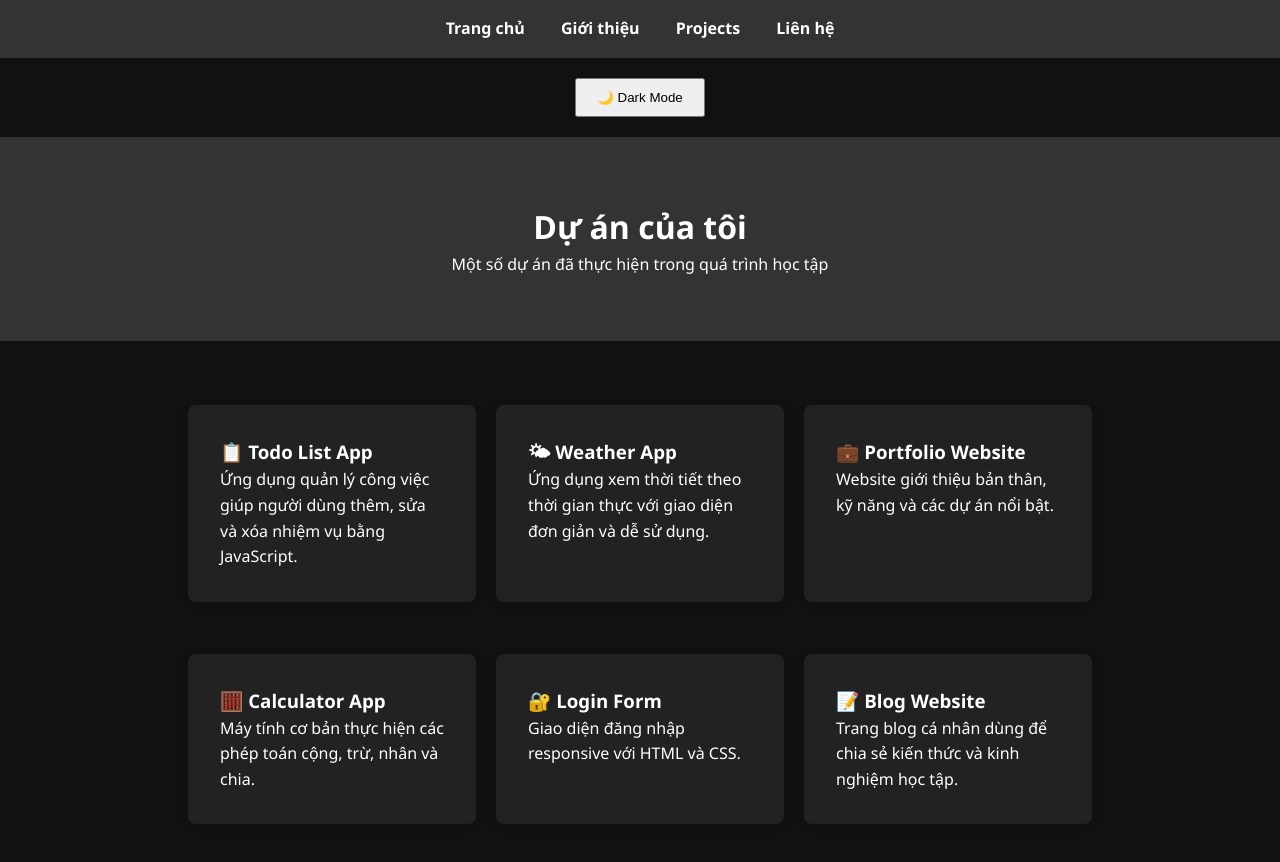
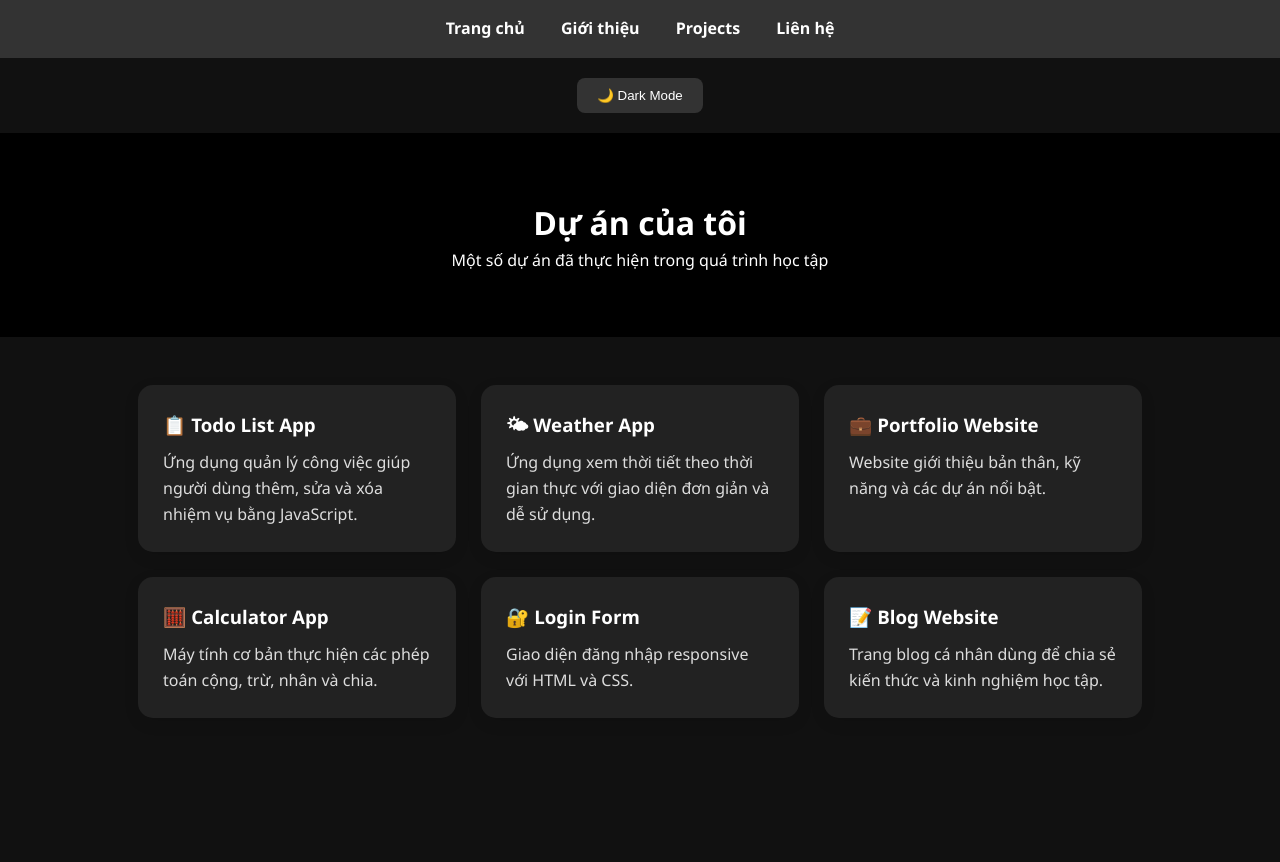
Before and after one commit to luthitrucsang241-afk/my-portfolio, a plain HTML site: page projects.html in a window 1280 px wide. Both pictures are taken after a click on the button "🌙 Dark Mode". After the commit the page ends 800 px from the top, so only its background shows below. Drawn offline with Linux system fonts and the light colour scheme; files that its build step writes are made by us from their sources; files whose address does not match are found by name.

Commit message:
Update style.css

```diff
--- a/style.css
+++ b/style.css
@@ -25,13 +25,18 @@ nav a{
 }
 
 nav a:hover{
-    text-decoration:underline;
+    color:#ddd;
 }
 
 #darkModeBtn{
     display:block;
     margin:20px auto;
     padding:10px 20px;
+    border:none;
+    border-radius:8px;
+    background:#333;
+    color:white;
+    cursor:pointer;
 }
 
 header{
@@ -48,45 +53,75 @@ header img{
     object-fit:cover;
     display:block;
     margin:0 auto 20px;
+    border:4px solid white;
 }
 
 section{
     padding:3rem;
-    max-width:1000px;
+    max-width:1100px;
     margin:0 auto;
+}
+
+section h2{
+    text-align:center;
+    margin-bottom:30px;
+}
+
+.projects-grid{
+    display:grid;
+    grid-template-columns:repeat(auto-fit,minmax(280px,1fr));
+    gap:25px;
 }
 
 .project{
     background:white;
-    padding:2rem;
-    margin:1rem 0;
-    border-radius:8px;
-    box-shadow:0 2px 10px rgba(0,0,0,0.1);
+    padding:25px;
+    border-radius:15px;
+    box-shadow:0 5px 15px rgba(0,0,0,0.1);
+    transition:0.3s;
 }
 
-.projects-grid{
-    display:grid;
-    grid-template-columns:repeat(auto-fit,minmax(250px,1fr));
-    gap:20px;
+.project:hover{
+    transform:translateY(-8px);
+}
+
+.project h3{
+    margin-bottom:10px;
+}
+
+.project p{
+    color:#666;
 }
 
 form{
+    max-width:700px;
+    margin:auto;
     background:white;
-    padding:20px;
-    border-radius:8px;
-    box-shadow:0 2px 10px rgba(0,0,0,0.1);
+    padding:30px;
+    border-radius:15px;
+    box-shadow:0 5px 15px rgba(0,0,0,0.1);
 }
 
 input,
 textarea{
     width:100%;
-    padding:10px;
+    padding:12px;
     margin:10px 0;
+    border:1px solid #ddd;
+    border-radius:8px;
 }
 
 button{
-    padding:10px 20px;
+    padding:12px 20px;
+    border:none;
+    border-radius:8px;
+    background:#333;
+    color:white;
     cursor:pointer;
+}
+
+button:hover{
+    opacity:0.9;
 }
 
 .dark{
@@ -94,10 +129,18 @@ button{
     color:white;
 }
 
+.dark header{
+    background:#000;
+}
+
 .dark .project,
 .dark form{
     background:#222;
     color:white;
+}
+
+.dark .project p{
+    color:#ddd;
 }
 
 .dark input,
```
